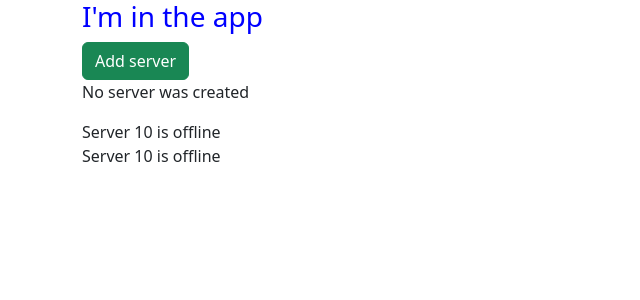
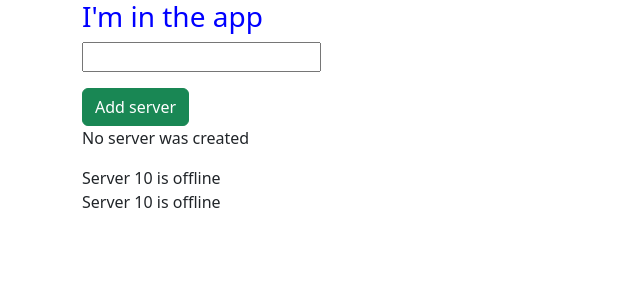
Before and after one commit to lapeko/udemy__the-complete-guide-to-angular-2, an Angular app in the folder my-first-app/: page / in a window 1280 px wide. Shown: the top 300 px of the page, without its empty margins (0-640 px from the left). Built offline with nearby package versions, Linux system fonts and the light colour scheme.

Commit message:
event binding with data

```diff
--- a/my-first-app/src/app/servers/servers.component.html
+++ b/my-first-app/src/app/servers/servers.component.html
@@ -1,3 +1,5 @@
+<input (input)="onInput($event)" />
+<p>{{ serverName }}</p>
 <button
   class="btn btn-success"
   [disabled]="!newServerAllowed"
--- a/my-first-app/src/app/servers/servers.component.ts
+++ b/my-first-app/src/app/servers/servers.component.ts
@@ -6,6 +6,7 @@ import { Component } from '@angular/core';
   styleUrls: ['./servers.component.css'],
 })
 export class ServersComponent {
+  serverName = '';
   newServerAllowed = false;
   serverCreationStatus = 'No server was created';
 
@@ -16,4 +17,8 @@ export class ServersComponent {
   onServerCreated() {
     this.serverCreationStatus = 'New server was created';
   }
+
+  onInput(event: Event) {
+    this.serverName = (event.target as HTMLInputElement).value;
+  }
 }
```
